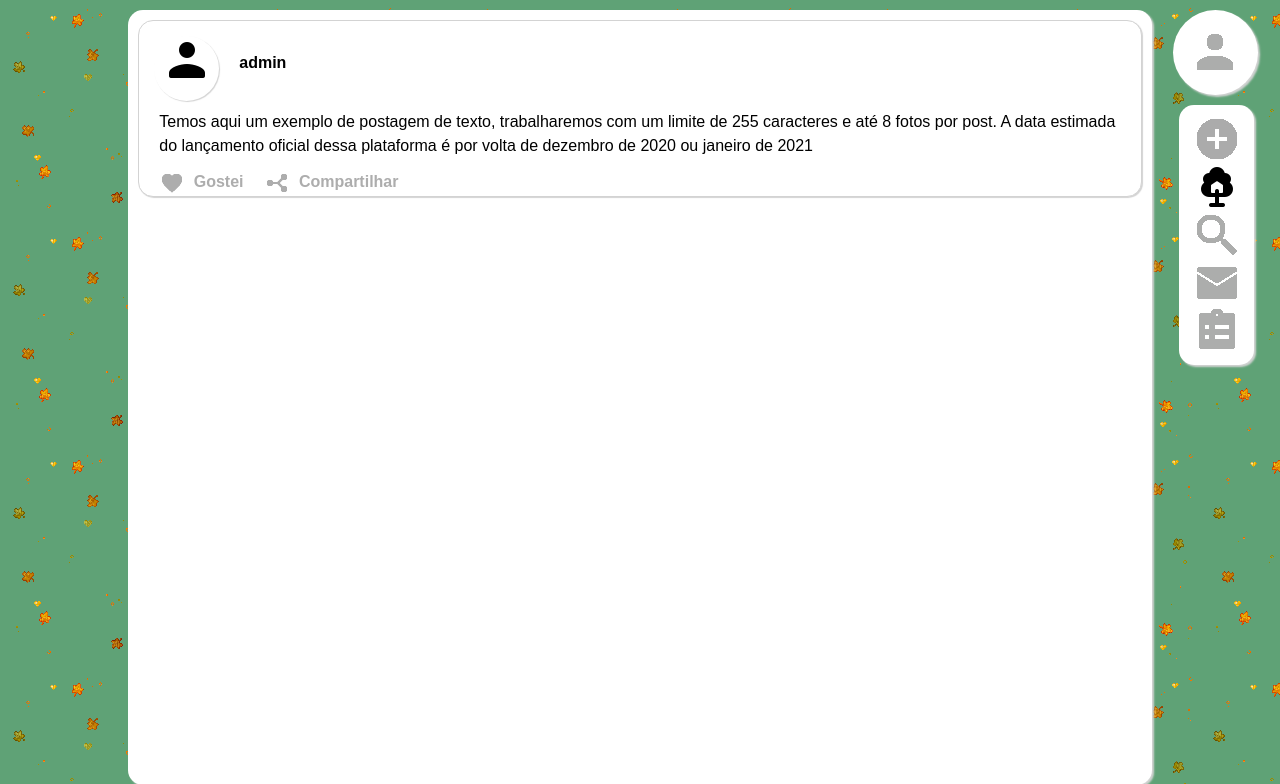
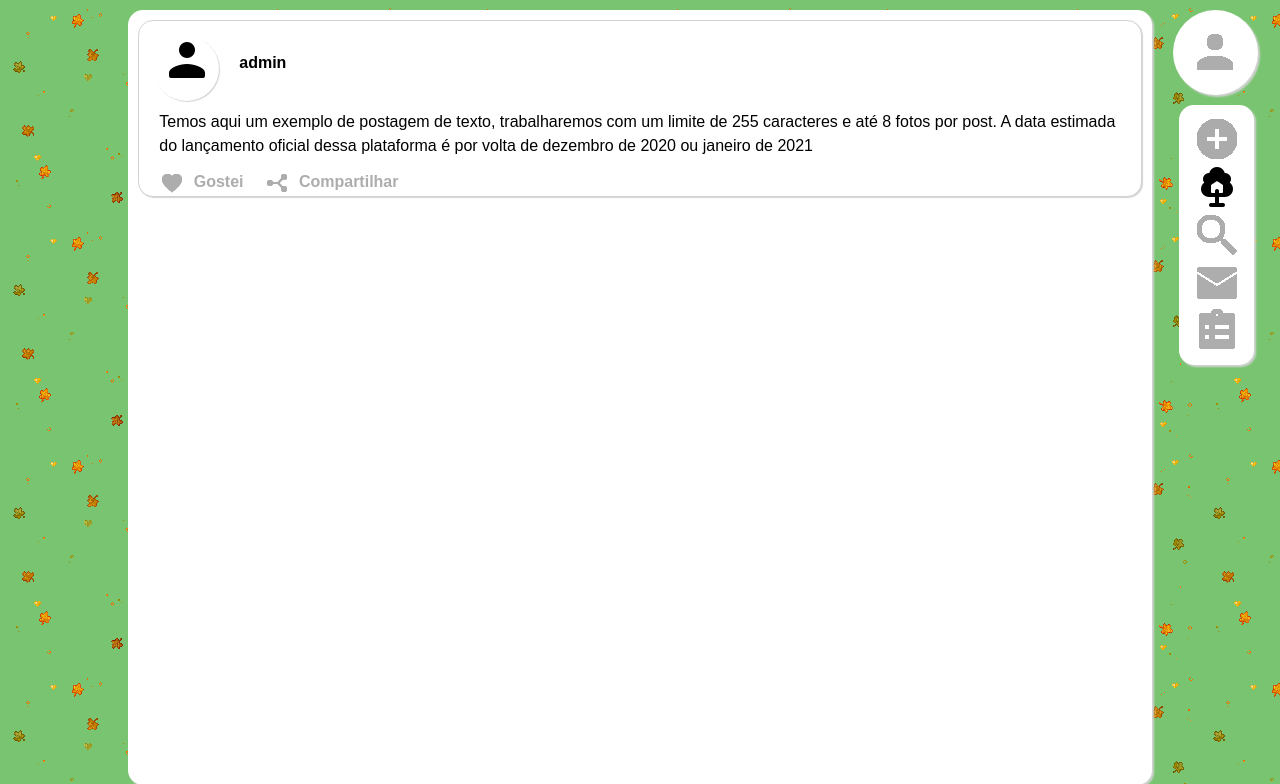
Before and after one commit to ghp2201/orbis, a PHP site: page / in a window 1280 px wide. Shown: the top 784 px of the page. Run offline with PHP 8.4, Linux system fonts and the light colour scheme; data comes from the database, SQL or seed files in the repository; some libraries are stand-ins or nearby versions.

Commit message:
plano de fundo animado

```diff
--- a/estilo.css
+++ b/estilo.css
@@ -1,6 +1,6 @@
 /* Estilos gerais */
 body{
-    background-image: url("/orbis/imagens/folhas.gif");
+    background-image: url("/orbis/imagens/folhas2.gif");
 }
 
 /* Estilos relacionados aos menus */
```
Also changed, not shown: imagens/folhas2.gif (added).
